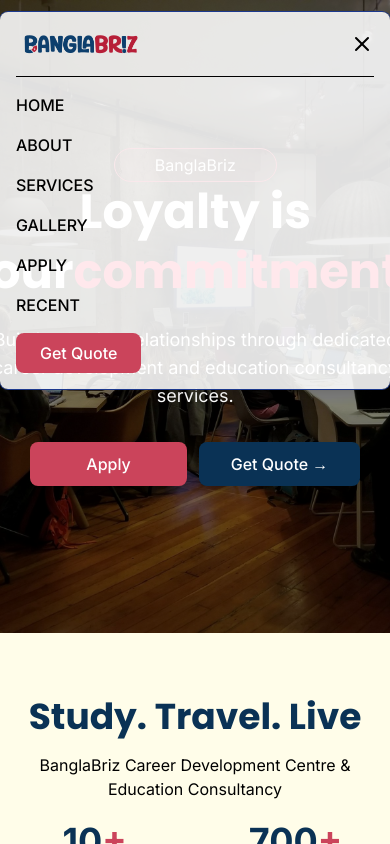
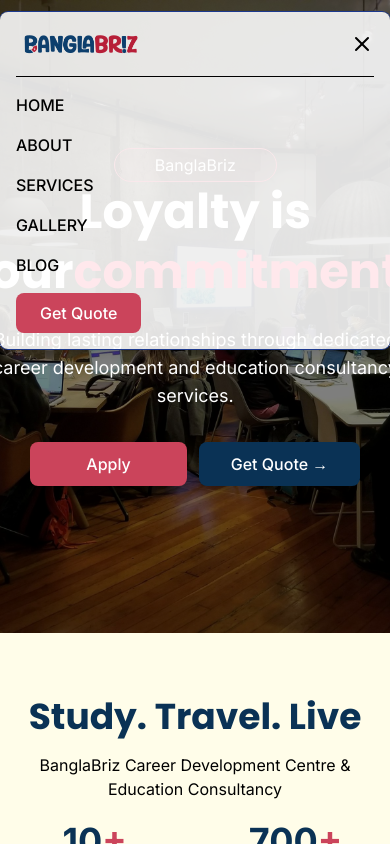
Before and after one commit to SakiSalman/banglabriz-landing, a Next.js app: page / in a window 390 px wide. Both pictures are taken after a click on the button 362 px from the left and 44 px from the top of the page. Shown: the top 844 px of the page. Built offline with nearby package versions, Linux system fonts and the light colour scheme.

Commit message:
updated menu

```diff
--- a/views/Header/Header.tsx
+++ b/views/Header/Header.tsx
@@ -131,20 +131,17 @@
                 GALLERY
               </Link>
               <Link
-                href="/apply"
+                href="/blog"
                 className="text-text hover:text-secondary transition-colors font-medium"
               >
-                APPLY
+                BLOG
               </Link>
               <Link
-                href="/recruit"
-                className="text-text hover:text-secondary transition-colors font-medium"
+                href={'/contact'}
+                className="bg-secondary hover:bg-secondary-light text-white px-6 py-2 rounded-lg font-medium transition-colors duration-200 w-fit"
               >
-                RECENT
+                Get Quote
               </Link>
-              <button className="bg-secondary hover:bg-secondary-light text-white px-6 py-2 rounded-lg font-medium transition-colors duration-200 w-fit">
-                Get Quote
-              </button>
             </div>
           </div>
         )}
```
